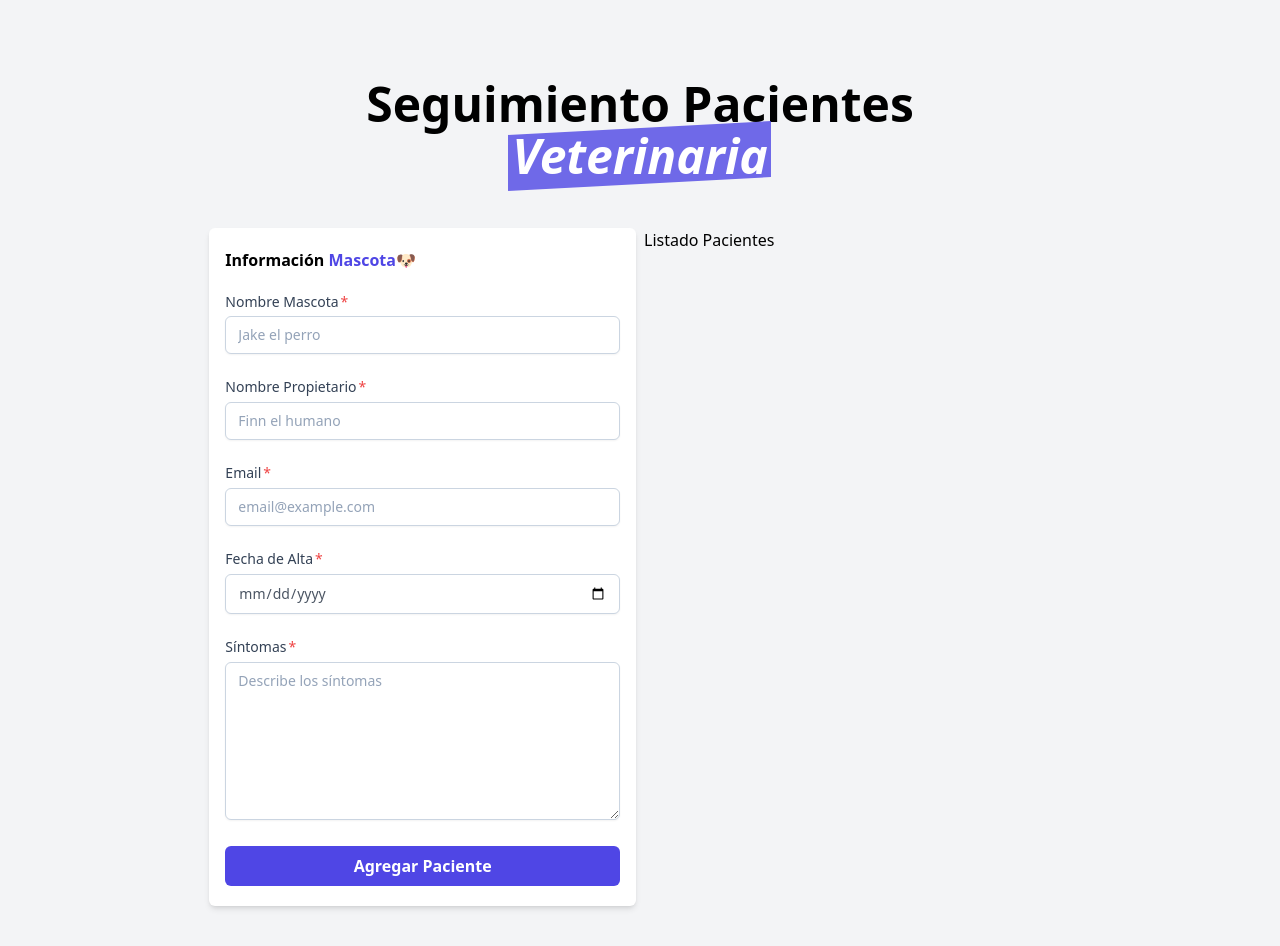
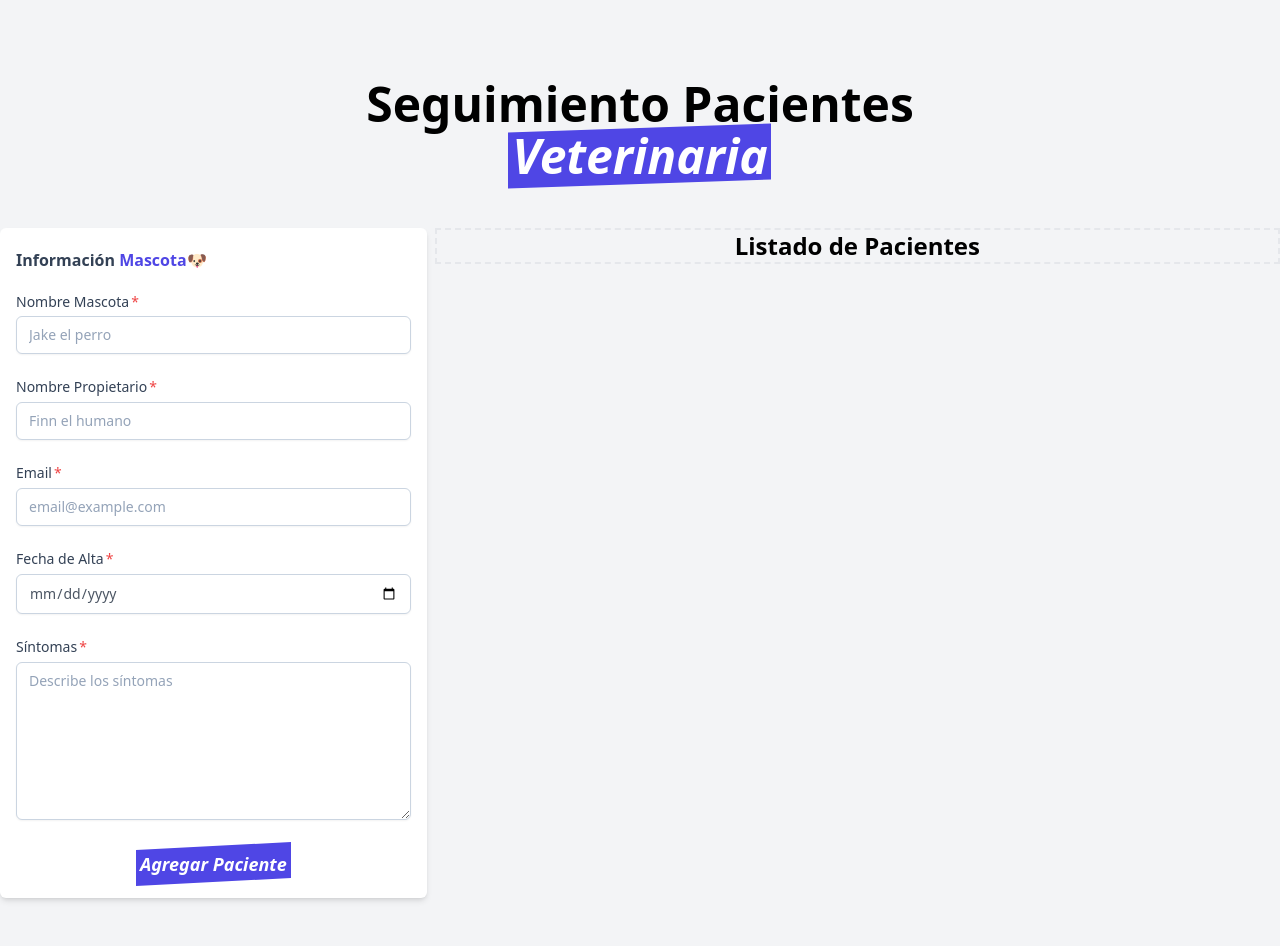
Before and after one commit to DanielRoman11/veterinaria-react, a React (Vite) app: page / in a window 1280 px wide. Built offline with nearby package versions, Linux system fonts and the light colour scheme.

Commit message:
adds: Iniciando con el listado de pacientes

```diff
--- a/index.html
+++ b/index.html
@@ -6,9 +6,9 @@
     <link rel="icon" type="image/svg+xml" href="/vite.svg" />
     <link rel="stylesheet" href="./src/app.css">
     <meta name="viewport" content="width=device-width, initial-scale=1.0" />
-    <title>React</title>
+    <title>Veterinaria</title>
   </head>
-  <body class="bg-gray-100 min-h-screen">
+  <body class="bg-gray-100 dark:text-white dark:bg-slate-900 min-h-screen">
     <div id="root"></div>
     <script type="module" src="/src/main.jsx"></script>
   </body>
--- a/src/App.css
+++ b/src/App.css
@@ -589,6 +589,11 @@ video {
   margin-right: auto;
 }
 
+.mx-0 {
+  margin-left: 0px;
+  margin-right: 0px;
+}
+
 .mb-10 {
   margin-bottom: 2.5rem;
 }
@@ -633,8 +638,8 @@ video {
   width: 100%;
 }
 
-.cursor-pointer {
-  cursor: pointer;
+.grow {
+  flex-grow: 1;
 }
 
 .flex-col {
@@ -663,6 +668,14 @@ video {
   border-width: 1px;
 }
 
+.border-2 {
+  border-width: 2px;
+}
+
+.border-dashed {
+  border-style: dashed;
+}
+
 .border-slate-300 {
   --tw-border-opacity: 1;
   border-color: rgb(203 213 225 / var(--tw-border-opacity));
@@ -671,11 +684,6 @@ video {
 .bg-gray-100 {
   --tw-bg-opacity: 1;
   background-color: rgb(243 244 246 / var(--tw-bg-opacity));
-}
-
-.bg-indigo-600 {
-  --tw-bg-opacity: 1;
-  background-color: rgb(79 70 229 / var(--tw-bg-opacity));
 }
 
 .bg-white {
@@ -712,13 +720,19 @@ video {
   line-height: 2.25rem;
 }
 
+.text-lg {
+  font-size: 1.125rem;
+  line-height: 1.75rem;
+}
+
 .text-sm {
   font-size: 0.875rem;
   line-height: 1.25rem;
 }
 
-.font-black {
-  font-weight: 900;
+.text-2xl {
+  font-size: 1.5rem;
+  line-height: 2rem;
 }
 
 .font-bold {
@@ -727,6 +741,10 @@ video {
 
 .font-medium {
   font-weight: 500;
+}
+
+.font-semibold {
+  font-weight: 600;
 }
 
 .italic {
@@ -761,6 +779,72 @@ video {
 .text-white {
   --tw-text-opacity: 1;
   color: rgb(255 255 255 / var(--tw-text-opacity));
+}
+
+.decoration-indigo-400 {
+  text-decoration-color: #818cf8;
+}
+
+.decoration-indigo-300 {
+  text-decoration-color: #a5b4fc;
+}
+
+.decoration-indigo-200 {
+  text-decoration-color: #c7d2fe;
+}
+
+.decoration-sky-500 {
+  text-decoration-color: #0ea5e9;
+}
+
+.decoration-sky-300 {
+  text-decoration-color: #7dd3fc;
+}
+
+.decoration-\[\#330BDB\] {
+  text-decoration-color: #330BDB;
+}
+
+.decoration-\[\#F90CF4\] {
+  text-decoration-color: #F90CF4;
+}
+
+.decoration-\[\#F2F000\] {
+  text-decoration-color: #F2F000;
+}
+
+.decoration-\[\#A6A400\] {
+  text-decoration-color: #A6A400;
+}
+
+.decoration-\[\#B3B109\] {
+  text-decoration-color: #B3B109;
+}
+
+.decoration-\[\#FFFB26\] {
+  text-decoration-color: #FFFB26;
+}
+
+.decoration-wavy {
+  text-decoration-style: wavy;
+}
+
+.decoration-2 {
+  text-decoration-thickness: 2px;
+}
+
+.underline-offset-4 {
+  text-underline-offset: 4px;
+}
+
+.antialiased {
+  -webkit-font-smoothing: antialiased;
+  -moz-osx-font-smoothing: grayscale;
+}
+
+.subpixel-antialiased {
+  -webkit-font-smoothing: auto;
+  -moz-osx-font-smoothing: auto;
 }
 
 .placeholder-slate-400::-moz-placeholder {
@@ -800,55 +884,22 @@ video {
   display: block;
 }
 
+.before\:-skew-y-2::before {
+  content: var(--tw-content);
+  --tw-skew-y: -2deg;
+  transform: translate(var(--tw-translate-x), var(--tw-translate-y)) rotate(var(--tw-rotate)) skewX(var(--tw-skew-x)) skewY(var(--tw-skew-y)) scaleX(var(--tw-scale-x)) scaleY(var(--tw-scale-y));
+}
+
 .before\:-skew-y-3::before {
   content: var(--tw-content);
   --tw-skew-y: -3deg;
   transform: translate(var(--tw-translate-x), var(--tw-translate-y)) rotate(var(--tw-rotate)) skewX(var(--tw-skew-x)) skewY(var(--tw-skew-y)) scaleX(var(--tw-scale-x)) scaleY(var(--tw-scale-y));
 }
 
-.before\:-skew-y-2::before {
-  content: var(--tw-content);
-  --tw-skew-y: -2deg;
-  transform: translate(var(--tw-translate-x), var(--tw-translate-y)) rotate(var(--tw-rotate)) skewX(var(--tw-skew-x)) skewY(var(--tw-skew-y)) scaleX(var(--tw-scale-x)) scaleY(var(--tw-scale-y));
-}
-
-.before\:-skew-y-1::before {
-  content: var(--tw-content);
-  --tw-skew-y: -1deg;
-  transform: translate(var(--tw-translate-x), var(--tw-translate-y)) rotate(var(--tw-rotate)) skewX(var(--tw-skew-x)) skewY(var(--tw-skew-y)) scaleX(var(--tw-scale-x)) scaleY(var(--tw-scale-y));
-}
-
-.before\:skew-y-1::before {
-  content: var(--tw-content);
-  --tw-skew-y: 1deg;
-  transform: translate(var(--tw-translate-x), var(--tw-translate-y)) rotate(var(--tw-rotate)) skewX(var(--tw-skew-x)) skewY(var(--tw-skew-y)) scaleX(var(--tw-scale-x)) scaleY(var(--tw-scale-y));
-}
-
-.before\:skew-y-2::before {
-  content: var(--tw-content);
-  --tw-skew-y: 2deg;
-  transform: translate(var(--tw-translate-x), var(--tw-translate-y)) rotate(var(--tw-rotate)) skewX(var(--tw-skew-x)) skewY(var(--tw-skew-y)) scaleX(var(--tw-scale-x)) scaleY(var(--tw-scale-y));
-}
-
-.before\:bg-indigo-600\/70::before {
-  content: var(--tw-content);
-  background-color: rgb(79 70 229 / 0.7);
-}
-
 .before\:bg-indigo-600::before {
   content: var(--tw-content);
   --tw-bg-opacity: 1;
   background-color: rgb(79 70 229 / var(--tw-bg-opacity));
-}
-
-.before\:bg-indigo-600\/90::before {
-  content: var(--tw-content);
-  background-color: rgb(79 70 229 / 0.9);
-}
-
-.before\:bg-indigo-600\/80::before {
-  content: var(--tw-content);
-  background-color: rgb(79 70 229 / 0.8);
 }
 
 .after\:ml-0::after {
@@ -872,9 +923,13 @@ video {
   content: var(--tw-content);
 }
 
-.hover\:bg-indigo-700:hover {
-  --tw-bg-opacity: 1;
-  background-color: rgb(67 56 202 / var(--tw-bg-opacity));
+.hover\:underline:hover {
+  text-decoration-line: underline;
+}
+
+.hover\:subpixel-antialiased:hover {
+  -webkit-font-smoothing: auto;
+  -moz-osx-font-smoothing: auto;
 }
 
 .focus\:border-sky-500:focus {
@@ -912,6 +967,23 @@ video {
   visibility: visible;
 }
 
+@media (prefers-color-scheme: dark) {
+  .dark\:bg-gray-200 {
+    --tw-bg-opacity: 1;
+    background-color: rgb(229 231 235 / var(--tw-bg-opacity));
+  }
+
+  .dark\:bg-slate-900 {
+    --tw-bg-opacity: 1;
+    background-color: rgb(15 23 42 / var(--tw-bg-opacity));
+  }
+
+  .dark\:text-white {
+    --tw-text-opacity: 1;
+    color: rgb(255 255 255 / var(--tw-text-opacity));
+  }
+}
+
 @media (min-width: 640px) {
   .sm\:flex {
     display: flex;
--- a/src/components/Formulario.jsx
+++ b/src/components/Formulario.jsx
@@ -1,9 +1,9 @@
 export default function Formulario () {
   return (
     <div className="sm:w-1/2 lg:w-1/3">
-      <form action="" className="w-full bg-white shadow-md rounded-md mb-10 px-4 py-5">
+      <form action="" className="w-full bg-white dark:bg-gray-200 shadow-md rounded-md mb-10 px-4 py-5">
         <fieldset className="flex flex-col justify-center space-y-5">
-          <legend className="font-bold">Información <span className="text-indigo-600"> Mascota🐶</span></legend>
+          <legend className="font-bold text-slate-700">Información <span className="text-indigo-600"> Mascota🐶</span></legend>
           <label htmlFor="mascota">
             <span className="block text-sm font-medium text-slate-700 after:content-['*'] after:ml-0.5 after:text-red-500">Nombre Mascota</span>
             <input
@@ -57,7 +57,11 @@ export default function Formulario () {
               required
               className="mt-1  w-full px-3 py-2 bg-white border border-slate-300 rounded-md text-sm text-gray-700 shadow-sm placeholder-slate-400 focus:outline-none focus:border-sky-500 focus:ring-1 focus:ring-sky-500 focus:invalid:border-pink-500 focus:invalid:ring-pink-500"/>
           </label>
-          <input type="submit" value="Agregar Paciente" className="w-full bg-indigo-600 text-white font-bold rounded-md py-2 cursor-pointer hover:bg-indigo-700" />
+          <button type="submit">
+            <span className="before:block before:absolute mt-1 before:-inset-1 before:-skew-y-3 decoration-[#FFFB26] before:bg-indigo-600 hover:underline underline-offset-4 decoration-2 decoration-wavy relative inline-block">
+              <span className="relative italic text-white font-semibold text-lg "> Agregar Paciente</span>
+            </span>
+          </button>
         </fieldset>
       </form>
     </div>
--- a/src/components/Header.jsx
+++ b/src/components/Header.jsx
@@ -1,8 +1,8 @@
 export default function Header() {
   return(
     <>
-      <h1 className="font-bold text-3xl md:text-5xl text-center w-1/3 sm:w-1/2 mx-auto">Seguimiento Pacientes <br/>
-      <span className="before:block before:absolute mt-1 before:-inset-1 before:-skew-y-3 before:bg-indigo-600/80 relative inline-block">
+      <h1 className="antialiased hover:subpixel-antialiased font-bold dark:text-white text-3xl md:text-5xl text-center w-1/3 sm:w-1/2 mx-auto">Seguimiento Pacientes <br/>
+      <span className="before:block before:absolute mt-1 before:-inset-1 before:-skew-y-2 before:bg-indigo-600 relative inline-block">
         <span className="relative italic text-white">
         Veterinaria
         </span>
--- a/src/components/ListadoPacientes.jsx
+++ b/src/components/ListadoPacientes.jsx
@@ -1,7 +1,10 @@
 export default function ListadoPacientes() {
   return (
-    <div className="sm:w-1/2 lg:w-1/3">
-      <h2>Listado Pacientes</h2>
+    <div className=" grow">
+      <section className="border-2  border-dashed">
+        <h2 className="mx-auto text-center text-2xl font-bold">Listado de Pacientes</h2>
+
+      </section>
 
     </div>
   )
```
